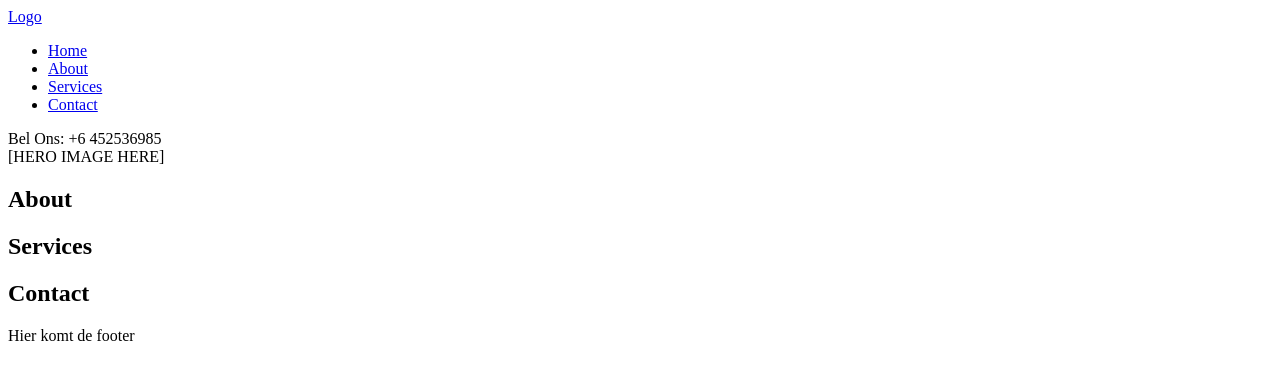
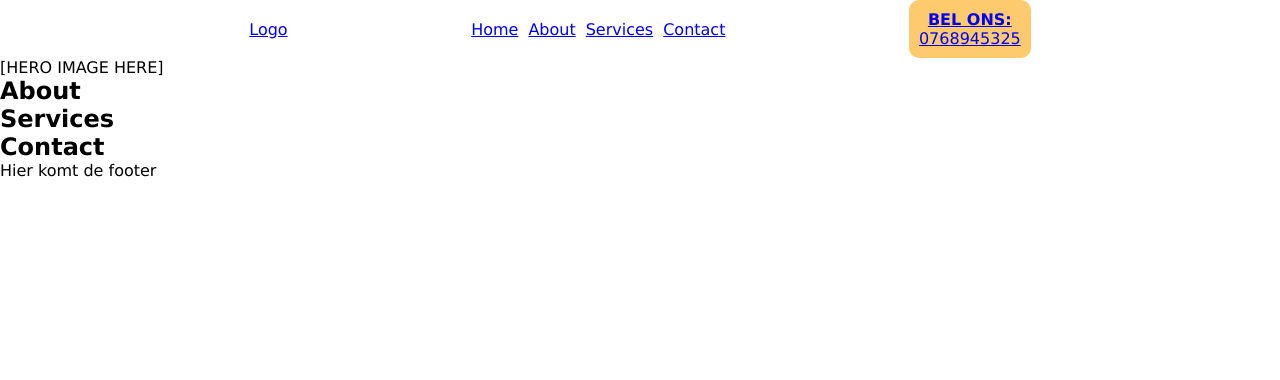
Before and after one commit to mdejong1987/my-app, a Next.js app: page / in a window 1280 px wide. Shown: the top 380 px of the page. Built offline with nearby package versions, Linux system fonts and the light colour scheme.

Commit message:
added basic styling for the navigation

```diff
--- a/app/globals.css
+++ b/app/globals.css
@@ -1,49 +1,42 @@
-:root {
-  --background: #ffffff;
-  --foreground: #171717;
+* {
+  margin: 0;
+  padding: 0;
 }
 
-@media (prefers-color-scheme: dark) {
-  :root {
-    --background: #0a0a0a;
-    --foreground: #ededed;
+body,
+html {
+  font-family:
+    "Lucida Sans", "Lucida Sans Regular", "Lucida Grande",
+    "Lucida Sans Unicode", Geneva, Verdana, sans-serif;
+}
+
+.header-container {
+  display: flex;
+  align-items: center;
+  justify-content: space-around;
+  width: 960px;
+  margin: 0 auto;
+}
+
+.header-cta {
+  background-color: #fdcb6e;
+  padding: 10px;
+  border-radius: 10px;
+  text-align: center;
+
+  span {
+    font-weight: bold;
+    display: block;
   }
 }
 
-html {
-  height: 100%;
-}
+nav {
+  ul {
+    display: flex;
 
-html,
-body {
-  max-width: 100vw;
-  overflow-x: hidden;
-}
-
-body {
-  min-height: 100%;
-  display: flex;
-  flex-direction: column;
-  color: var(--foreground);
-  background: var(--background);
-  font-family: Arial, Helvetica, sans-serif;
-  -webkit-font-smoothing: antialiased;
-  -moz-osx-font-smoothing: grayscale;
-}
-
-* {
-  box-sizing: border-box;
-  padding: 0;
-  margin: 0;
-}
-
-a {
-  color: inherit;
-  text-decoration: none;
-}
-
-@media (prefers-color-scheme: dark) {
-  html {
-    color-scheme: dark;
+    li {
+      padding: 5px;
+      list-style: none;
+    }
   }
 }
--- a/app/layout.js
+++ b/app/layout.js
@@ -1,3 +1,5 @@
+import "./globals.css";
+
 function Navigation() {
   return (
     <ul>
@@ -22,7 +24,11 @@ function Hero() {
 }
 
 function Cta() {
-  return <div className="header-cta">Bel Ons: +6 452536985</div>;
+  return (
+    <a className="header-cta" href="tel:0768945325">
+      <span>BEL ONS:</span> 0768945325
+    </a>
+  );
 }
 
 export const metadata = {
@@ -34,13 +40,15 @@ export default function RootLayout({ children }) {
     <html lang="nl">
       <body>
         <header>
-          <div className="header-logo">
-            <a href="#">Logo</a>
+          <div className="header-container">
+            <div className="header-logo">
+              <a href="/">Logo</a>
+            </div>
+            <nav>
+              <Navigation />
+            </nav>
+            <Cta />
           </div>
-          <nav>
-            <Navigation />
-          </nav>
-          <Cta />
           <Hero />
         </header>
         {children}
```
